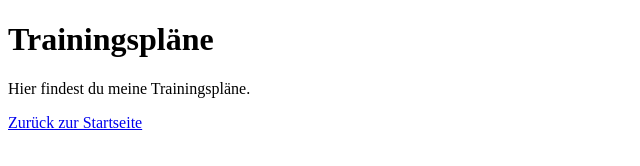
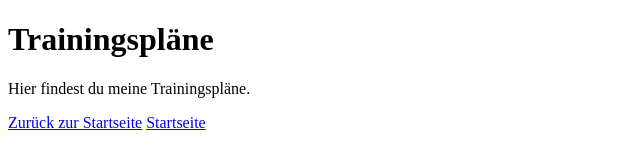
Before and after one commit to 23athletics/23.athletics, a plain HTML site: page Trainingsplan.html in a window 1280 px wide. Shown: the full height of the page, 0-640 px from the left. Drawn offline with Linux system fonts and the light colour scheme.

Commit message:
Update Trainingsplan.html

```diff
--- a/Trainingsplan.html
+++ b/Trainingsplan.html
@@ -13,3 +13,4 @@
 
 </body>
 </html>
+<a href="index.html">Startseite</a>
```
